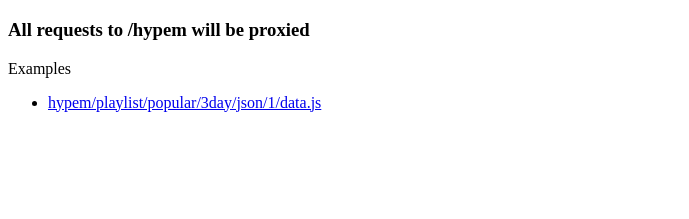
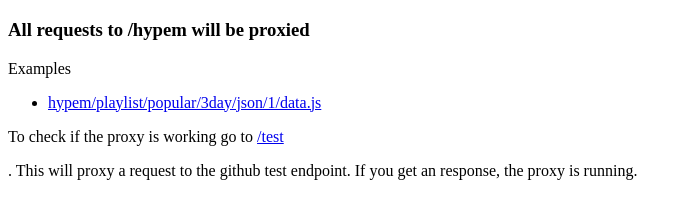
Before and after one commit to feedm3/unhypem-proxy, a plain HTML site: page www/index.html in a window 1280 px wide. Shown: the part 61-280 px from the top of the page, without its empty margins (0-689 px from the left). Drawn offline with Linux system fonts and the light colour scheme.

Commit message:
Proxy to https hypem and add a test proxy route

```diff
--- a/www/index.html
+++ b/www/index.html
@@ -11,5 +11,7 @@
 <ul>
     <li><a href="/hypem/playlist/popular/3day/json/1/data.js">hypem/playlist/popular/3day/json/1/data.js</a></li>
 </ul>
+<p>To check if the proxy is working go to <a href="/test">/test</a></p>. This will proxy a request to the github test
+endpoint. If you get an response, the proxy is running.
 </body>
 </html>
```
Also changed, not shown: 1 other file.
